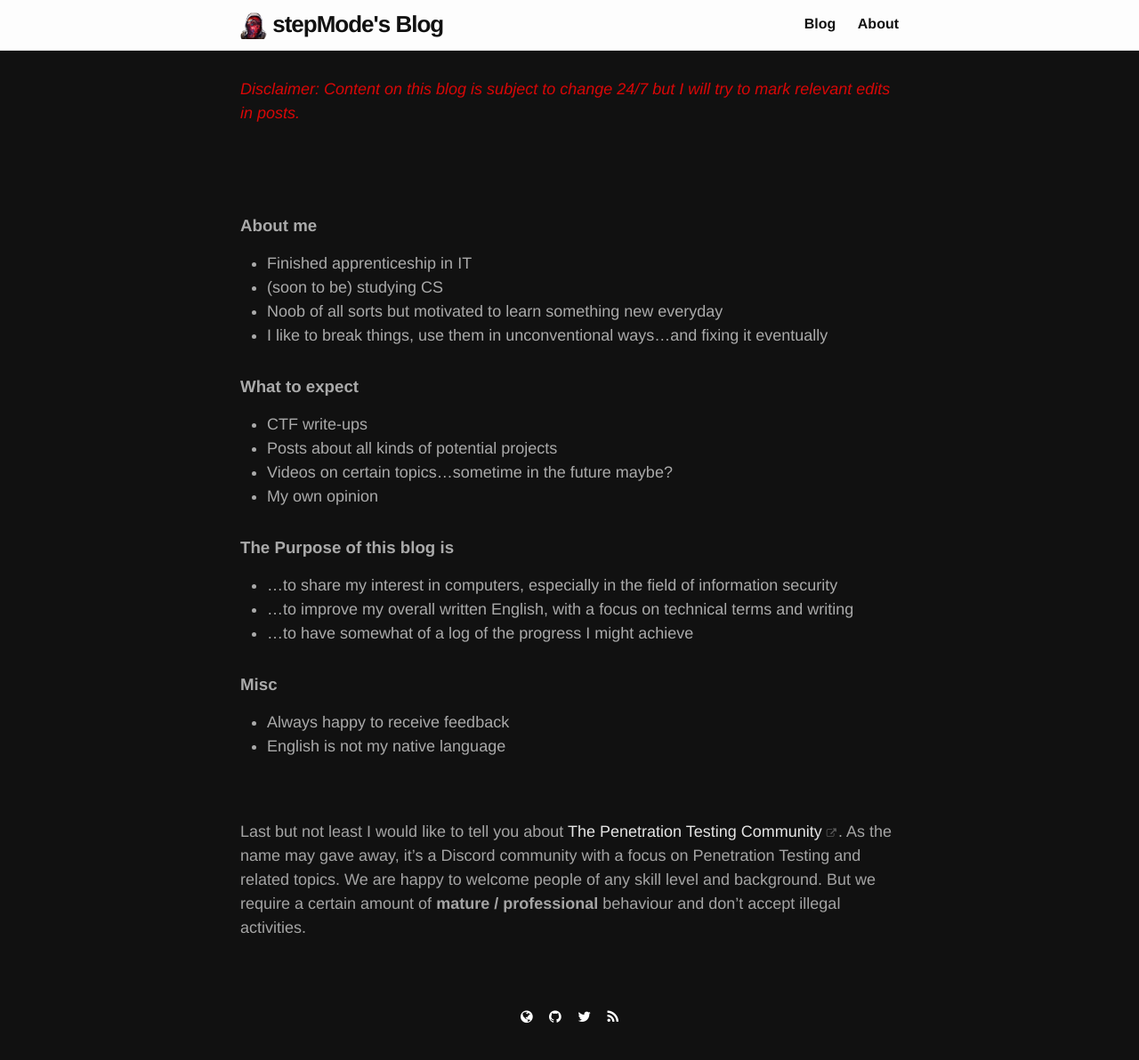
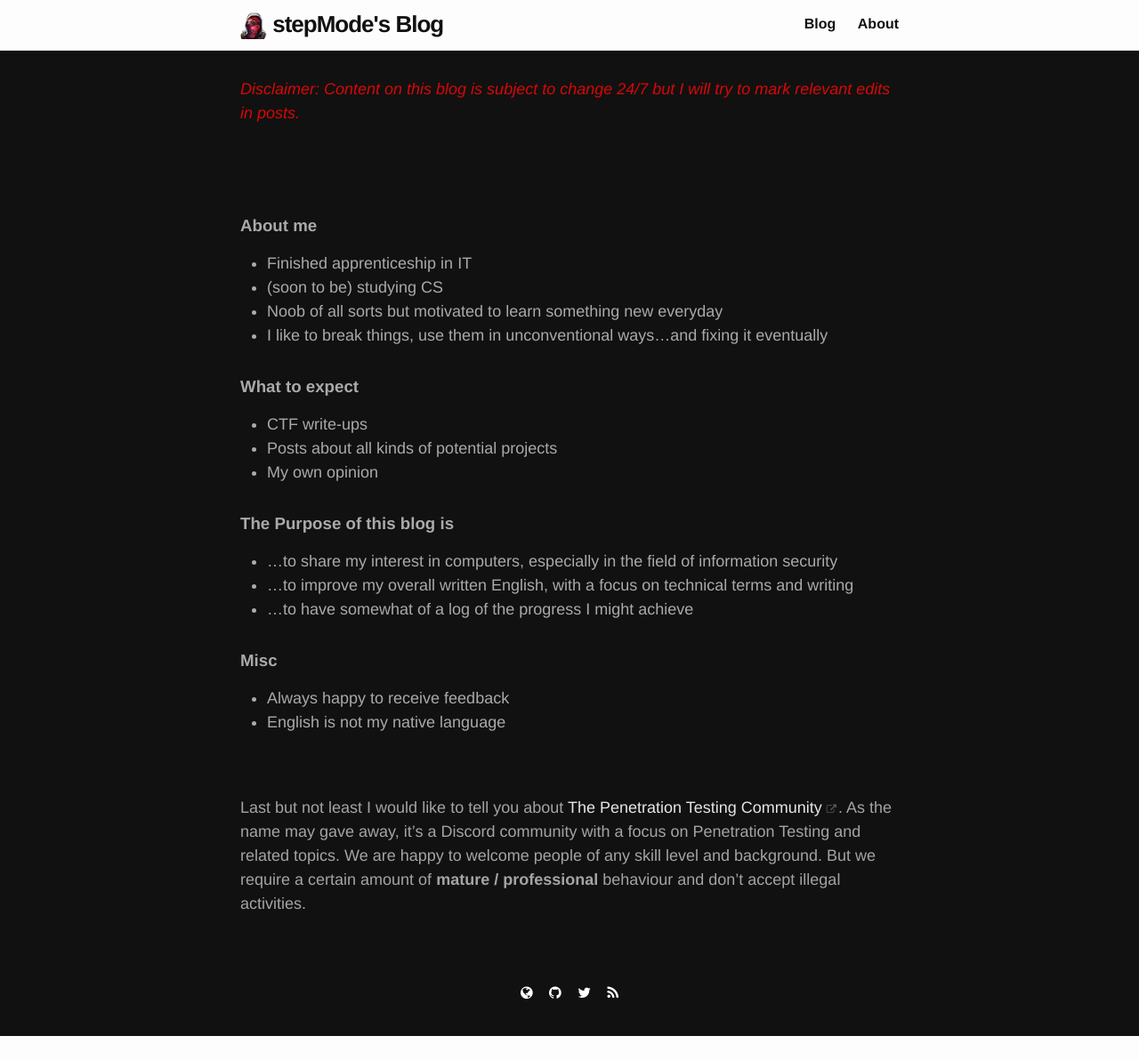
Before and after one commit to stepMode/stepmode.github.io, a Jekyll site: the page built from _pages/about.md, in a window 1280 px wide. Shown: the whole page at 89% size. Built offline with Jekyll 4.4.1, drawn with Linux system fonts in a browser that asks for light colours; after the commit the page ends 1165 px from its top, so only the background shows below that.

Commit message:
remote video expectation from about

```diff
--- a/_pages/about.md
+++ b/_pages/about.md
@@ -20,7 +20,6 @@ permalink: /about/
 ### **What to expect**
 * CTF write-ups
 * Posts about all kinds of potential projects
-* Videos on certain topics...sometime in the future maybe?
 * My own opinion
 
 
```
